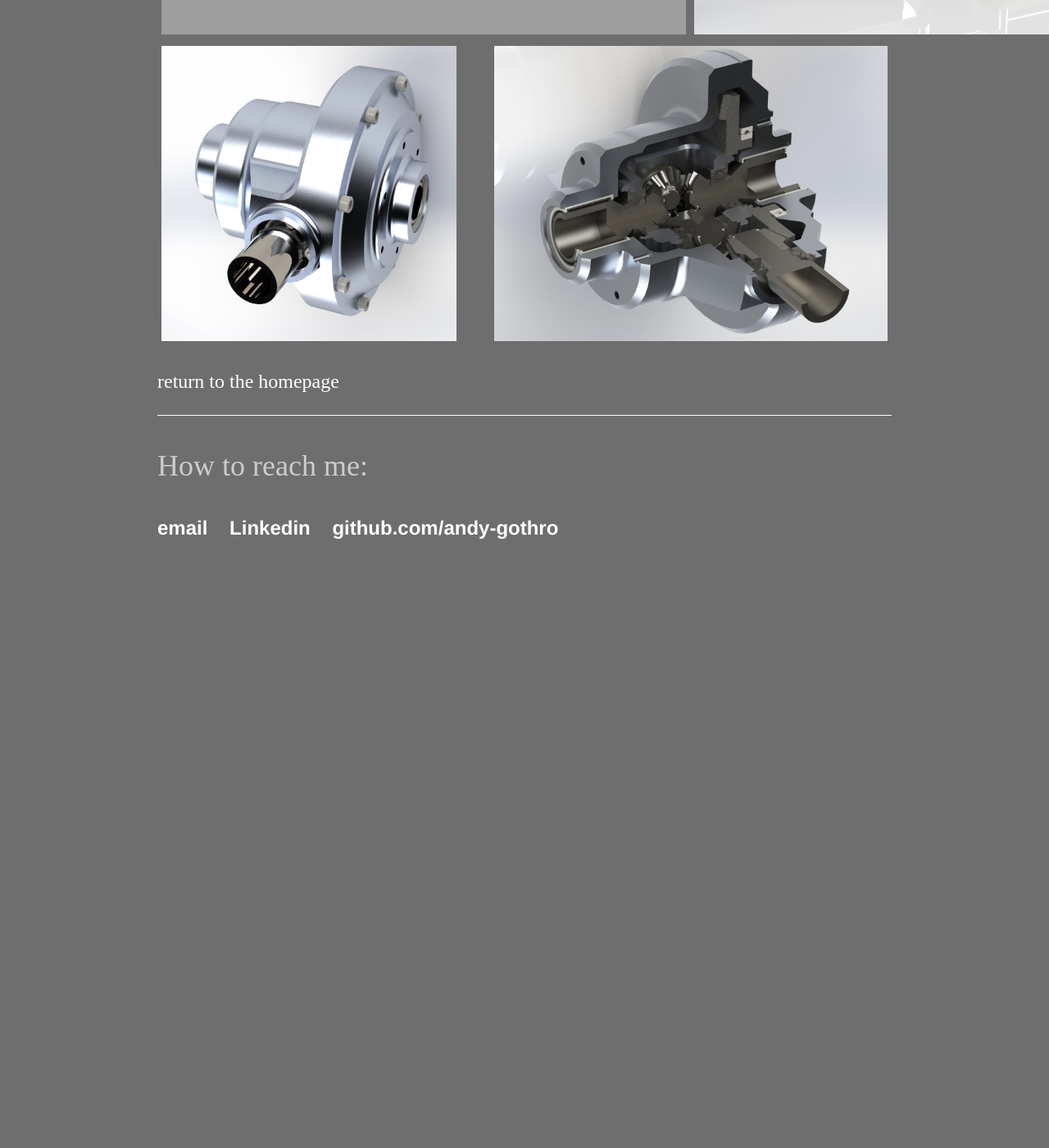
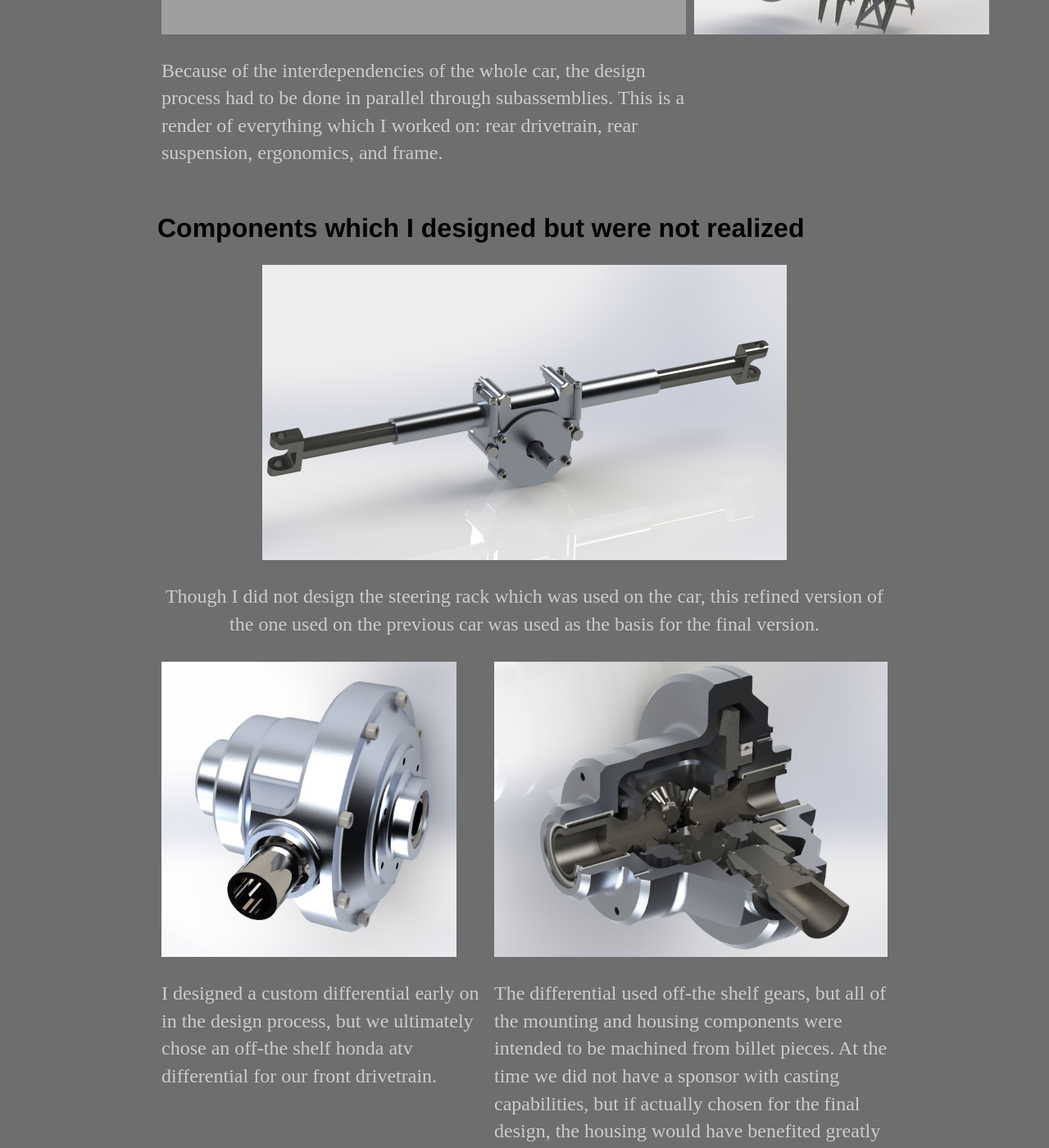
Before and after one commit to andy-gothro/andy-gothro.github.io, a Jekyll site: the page built from Baja SAE/index.html, in a window 1280 px wide and 1400 px high, scrolled down 7976 px. Shown: the whole window at 82% size. Built offline with Jekyll 4.4.1, drawn with Linux system fonts in a browser that asks for light colours; before the commit the page ends 8694 px from its top, so only the background shows below that; some of the changed text lies outside the part shown; grey boxes are pictures that could not be loaded.

Commit message:
Update index.html

```diff
--- a/Baja SAE/index.html
+++ b/Baja SAE/index.html
@@ -116,7 +116,8 @@ title: Baja SAE
 		    <p>I performed several different load analyses for this part, including the situation in shich the previous ones failed and other worst-case scenarios.</p>
 		  </div>
 		</div>
-			<center><img src="bearing carrier cad 1.png" width="630" height="755" 		alt="close-up in solidworks of the new bearing carrier">
+
+		<center><img src="bearing carrier cad 1.png" width="630" height="755" 		alt="close-up in solidworks of the new bearing carrier">
 			<p>In addition to making a more durable design, I incorporated more adjustment into the attachment of the pieces, using ball-joints to adjust the alignment of the wheel.</p></center>
 		</p>
 
@@ -138,18 +139,28 @@ title: Baja SAE
 		<div class="row">
 		  <div class="column">
 		    <img src="hr5 render 34.JPG" width="640" height="360"         alt="render of many of the updated systems and components for the new car">
-
+		    <p>Because of the interdependencies of the whole car, the design process had to be done in parallel through subassemblies. This is a render of everything which I worked on: rear drivetrain, rear suspension, ergonomics, and frame.</p>
 		  </div>
 		  <div class="column">
-		    <img src="steering box render 1.jpg" width="640" height="360" 	alt="render of the steering rack assembly">
+		    <img src="baja dt internal render.jpg" width="360" height="360" 	alt="render of the drivetrain internals">
+		    <p></p>
 		  </div>
 		</div>
+
+		<h2>Components which I designed but were not realized</h2>
+
+		<center><img src="steering box render 1.jpg" width="640" height="360" 	alt="render of the steering rack assembly">
+			<p>Though I did not design the steering rack which was used on the car, this refined version of the one used on the previous car was used as the basis for the final version.</p></center>
+		</p>
+
 		<div class="row">
 		  <div class="column">
 		    <img src="diff render 1.jpg" width="360" height="360" 		alt="render of the a differential">
+		    <p>I designed a custom differential early on in the design process, but we ultimately chose an off-the shelf honda atv differential for our front drivetrain.</p>
 		  </div>
 		  <div class="column">
 		    <img src="diff render 2.jpg" width="480" height="360" 		alt="cutaway render of a new differential">
+		    <p>The differential used off-the shelf gears, but all of the mounting and housing components were intended to be machined from billet pieces. At the time we did not have a sponsor with casting capabilities, but if actually chosen for the final design, the housing would have benefited greatly from casting and post machining.</p>
 		  </div>
 		</div>
 		</p>
```
